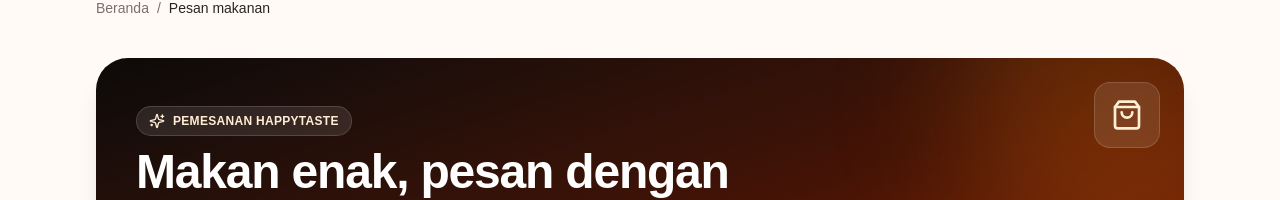
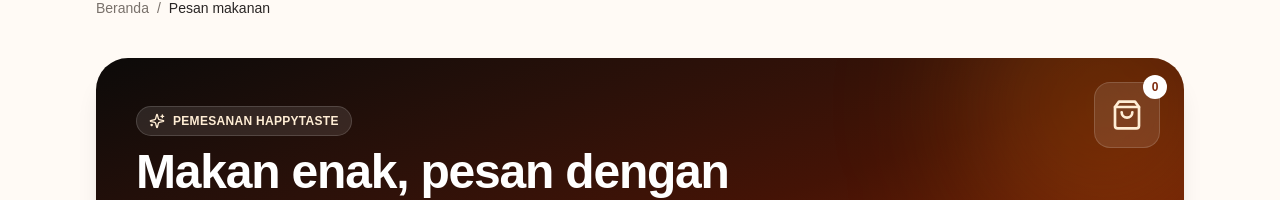
Before and after one commit to LeonoreKingdom/HappyTaste, a Next.js app: page /order in a window 1280 px wide. Shown: the part 115-315 px from the top of the page. Built offline with nearby package versions, Linux system fonts and the light colour scheme.

Commit message:
feat(order): add responsive cart count badge

```diff
--- a/src/components/order/order-home.tsx
+++ b/src/components/order/order-home.tsx
@@ -124,9 +124,19 @@ export function OrderHome({ menus, initialTable }: OrderHomeProps) {
           aria-hidden="true"
           className="absolute -right-16 -top-24 -z-10 h-72 w-72 rounded-full bg-orange-400/20 blur-3xl"
         />
-        <div className="absolute right-6 top-6 hidden rounded-2xl border border-white/15 bg-white/10 p-4 text-orange-100 sm:block">
-          <ShoppingBag className="h-8 w-8" />
-        </div>
+        <a
+          href="#order-summary"
+          aria-label={`Buka keranjang, ${itemCount} item, subtotal ${rupiah.format(subtotal)}`}
+          className="absolute right-6 top-6 hidden rounded-2xl border border-white/15 bg-white/10 p-4 text-orange-100 transition hover:bg-white/15 focus-visible:outline-none focus-visible:ring-4 focus-visible:ring-orange-200 lg:block"
+        >
+          <ShoppingBag aria-hidden="true" className="h-8 w-8" />
+          <span
+            aria-hidden="true"
+            className="absolute -right-2 -top-2 flex h-6 min-w-6 items-center justify-center rounded-full bg-white px-1 text-xs font-bold text-orange-900"
+          >
+            {itemCount > 99 ? "99+" : itemCount}
+          </span>
+        </a>
         <p className="mb-3 inline-flex items-center gap-2 rounded-full border border-white/15 bg-white/10 px-3 py-1.5 text-xs font-semibold tracking-wide text-orange-100">
           <Sparkles className="h-4 w-4" />
           PEMESANAN HAPPYTASTE
@@ -392,8 +402,10 @@ export function OrderHome({ menus, initialTable }: OrderHomeProps) {
         </section>
 
         <aside
+          id="order-summary"
           aria-labelledby="order-summary-title"
-          className="rounded-2xl border border-orange-100 bg-white p-5 shadow-sm lg:sticky lg:top-24"
+          tabIndex={-1}
+          className="scroll-mt-24 rounded-2xl border border-orange-100 bg-white p-5 shadow-sm lg:sticky lg:top-24"
         >
           <p className="text-sm font-semibold text-orange-700">LANGKAH 3</p>
           <div className="mt-1 flex items-center justify-between gap-3">
@@ -457,6 +469,30 @@ export function OrderHome({ menus, initialTable }: OrderHomeProps) {
           ) : null}
         </aside>
       </div>
+
+      {itemCount > 0 ? (
+        <a
+          href="#order-summary"
+          aria-label={`Buka keranjang, ${itemCount} item, subtotal ${rupiah.format(subtotal)}`}
+          className="fixed bottom-4 right-4 z-30 inline-flex items-center gap-3 rounded-full bg-orange-700 py-3 pl-4 pr-5 text-white shadow-xl transition hover:bg-orange-800 focus-visible:outline-none focus-visible:ring-4 focus-visible:ring-orange-200 lg:hidden"
+        >
+          <span className="relative flex h-9 w-9 items-center justify-center rounded-full bg-white/15">
+            <ShoppingBag aria-hidden="true" className="h-5 w-5" />
+            <span
+              aria-hidden="true"
+              className="absolute -right-2 -top-2 flex h-5 min-w-5 items-center justify-center rounded-full bg-white px-1 text-xs font-bold text-orange-900"
+            >
+              {itemCount > 99 ? "99+" : itemCount}
+            </span>
+          </span>
+          <span className="text-left text-sm font-semibold">
+            Keranjang
+            <span className="block text-xs font-medium text-orange-100">
+              {rupiah.format(subtotal)}
+            </span>
+          </span>
+        </a>
+      ) : null}
     </main>
   );
 }
```
